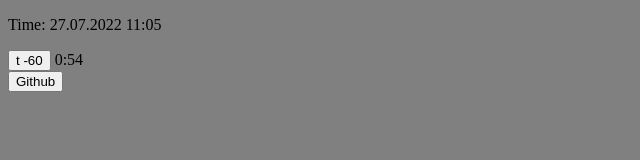
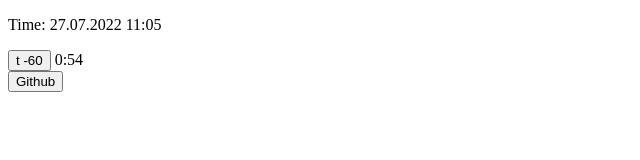
Before and after one commit to ravana69/codepen, a plain HTML site: page index.html in a window 1280 px wide. Shown: the whole page, without its empty margins (0-640 px from the left). Drawn offline with Linux system fonts and the light colour scheme.

Commit message:
Update index.html

```diff
--- a/index.html
+++ b/index.html
@@ -2,12 +2,11 @@
 <html lang="en" >
 <head>
   <meta charset="UTF-8">
-  <title>Feed</title>
-  <meta http-equiv="refresh" content="60">
+  <title>Codepen - Feed</title>
   <link rel="stylesheet" href="./style.css">
 
 </head>
-<body style="background-color:grey;">
+<body style="background-color:white;">
 
 <p>Time: <span id="datetime"></span></p>
 
```
